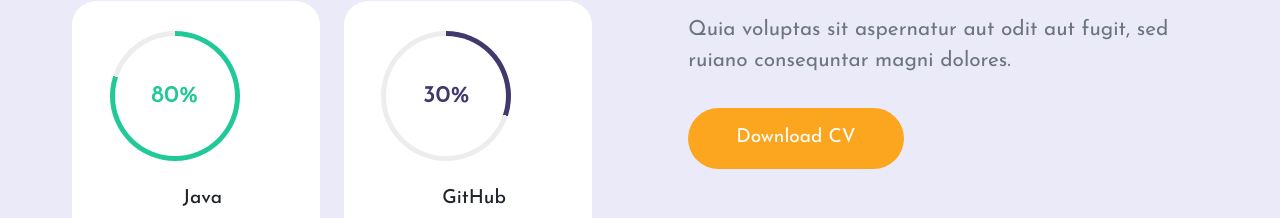
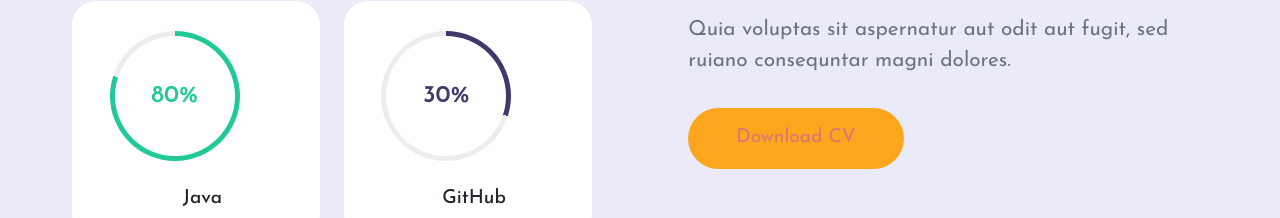
Before and after one commit to VedantKadam1l/my-portfolio, a plain HTML site: page index.html in a window 1280 px wide. Shown: the part 1360-1578 px from the top of the page. Drawn offline with nearby package versions, Linux system fonts and the light colour scheme.

Commit message:
color change

```diff
--- a/index.html
+++ b/index.html
@@ -243,7 +243,7 @@
               <a
                 href="Entry Level Web Developer Resume.pdf"
                 download="SampleCV"
-                style="text-decoration: none;color: #fff;"
+                style="text-decoration: none;color: #d97676;"
                 >Download CV</a
               >
             </button>
```
